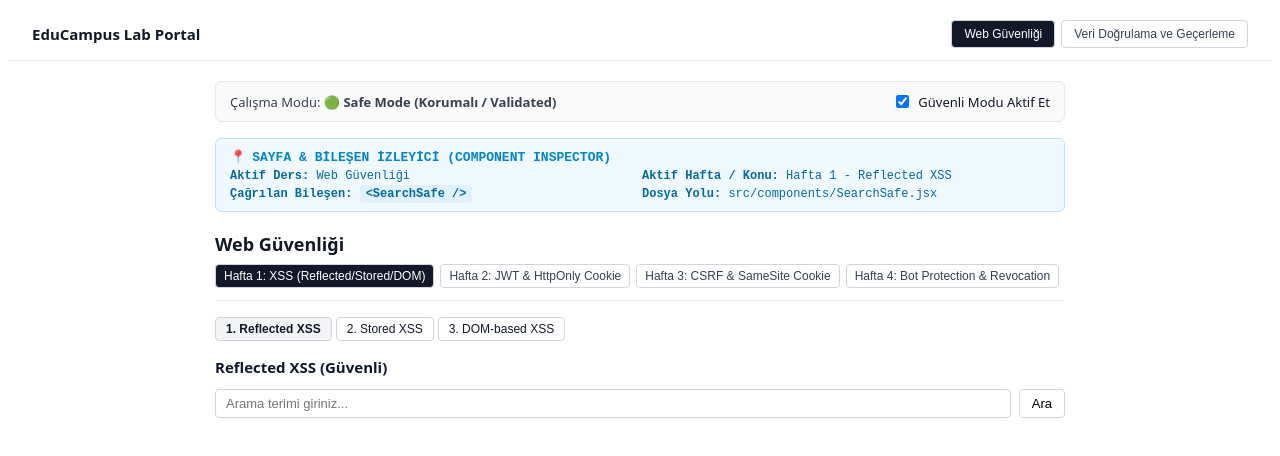
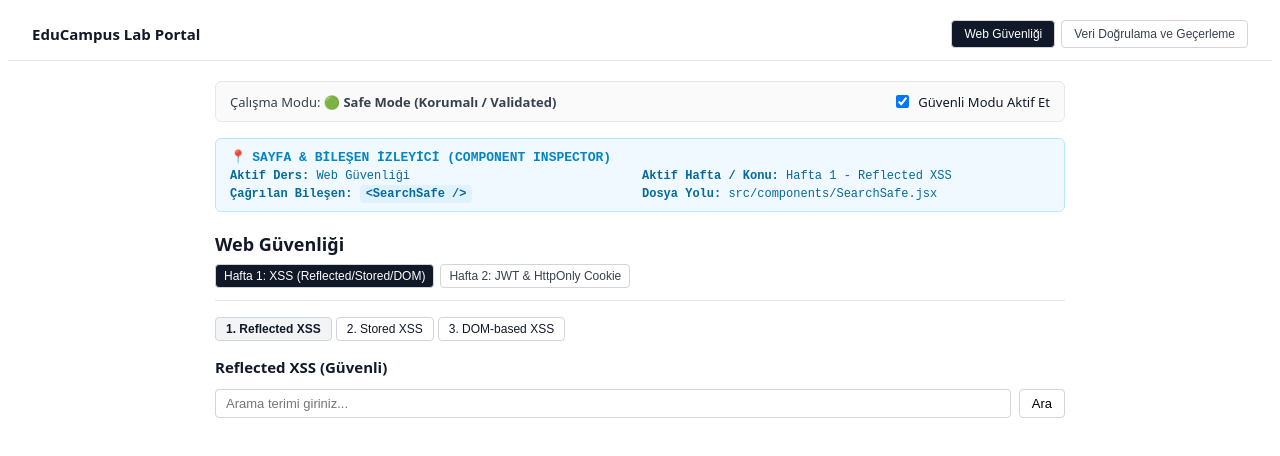
Before and after one commit to onurcom/EduCampusPortal, a React (Vite) app in the folder frontend/: page / in a window 1280 px wide. Shown: the top 456 px of the page. Built offline with nearby package versions, Linux system fonts and the light colour scheme.

Commit message:
feat: Hafta 2 JWT lab içerikleri ve menüsü eklendi

```diff
--- a/frontend/src/App.jsx
+++ b/frontend/src/App.jsx
@@ -8,12 +8,9 @@ import { DomVulnerable } from './components/DomVulnerable';
 import { DomSafe } from './components/DomSafe';
 import { JwtVulnerable } from './components/JwtVulnerable';
 import { JwtSafe } from './components/JwtSafe';
-import { CsrfProtectionLab } from './components/CsrfProtectionLab';
-import { BotProtectionLab } from './components/BotProtectionLab';
 
 // Veri Doğrulama Bileşenleri
 import { AxiosZodLab } from './components/AxiosZodLab';
-import { ZodFormValidationLab } from './components/ZodFormValidationLab';
 
 export default function App() {
   const [selectedCourse, setSelectedCourse] = useState('web-security');
@@ -77,23 +74,7 @@ export default function App() {
         };
       }
 
-      if (securityWeek === 3) {
-        return {
-          courseName,
-          weekText: `${weekText} - CSRF & SameSite Cookie`,
-          componentName: 'CsrfProtectionLab',
-          filePath: 'src/components/CsrfProtectionLab.jsx'
-        };
-      }
 
-      if (securityWeek === 4) {
-        return {
-          courseName,
-          weekText: `${weekText} - Bot Protection & Revocation`,
-          componentName: 'BotProtectionLab',
-          filePath: 'src/components/BotProtectionLab.jsx'
-        };
-      }
     }
 
     if (selectedCourse === 'data-validation') {
@@ -115,14 +96,7 @@ export default function App() {
           filePath: 'src/components/AxiosZodLab.jsx'
         };
       }
-      if (validationWeek === 3) {
-        return {
-          courseName,
-          weekText: 'Hafta 3 - İstemci Formları & Zod Refinements',
-          componentName: 'ZodFormValidationLab',
-          filePath: 'src/components/ZodFormValidationLab.jsx'
-        };
-      }
+
     }
 
     return { courseName: 'Bilinmiyor', weekText: '-', componentName: '-', filePath: '-' };
@@ -190,7 +164,7 @@ export default function App() {
           </label>
         </div>
 
-        {/* --- AKTİF BİLEŞEN İZLEYİCİ PANELSİ (COMPONENT INSPECTOR BAR) --- */}
+        {/* --- AKTİF BİLEŞEN İZLEYİCİ PANELİ --- */}
         <div style={{
           backgroundColor: '#f0f9ff',
           border: '1px solid #bae6fd',
@@ -238,18 +212,7 @@ export default function App() {
                 >
                   Hafta 2: JWT & HttpOnly Cookie
                 </button>
-                <button
-                  onClick={() => setSecurityWeek(3)}
-                  style={navButtonStyle(securityWeek === 3)}
-                >
-                  Hafta 3: CSRF & SameSite Cookie
-                </button>
-                <button
-                  onClick={() => setSecurityWeek(4)}
-                  style={navButtonStyle(securityWeek === 4)}
-                >
-                  Hafta 4: Bot Protection & Revocation
-                </button>
+
               </div>
             </div>
 
@@ -306,12 +269,6 @@ export default function App() {
 
             {/* HAFTA 2 LABS */}
             {securityWeek === 2 && (isSafeMode ? <JwtSafe /> : <JwtVulnerable />)}
-
-            {/* HAFTA 3 LABS */}
-            {securityWeek === 3 && <CsrfProtectionLab isSafeMode={isSafeMode} />}
-
-            {/* HAFTA 4 LABS */}
-            {securityWeek === 4 && <BotProtectionLab isSafeMode={isSafeMode} />}
           </div>
         )}
 
```
